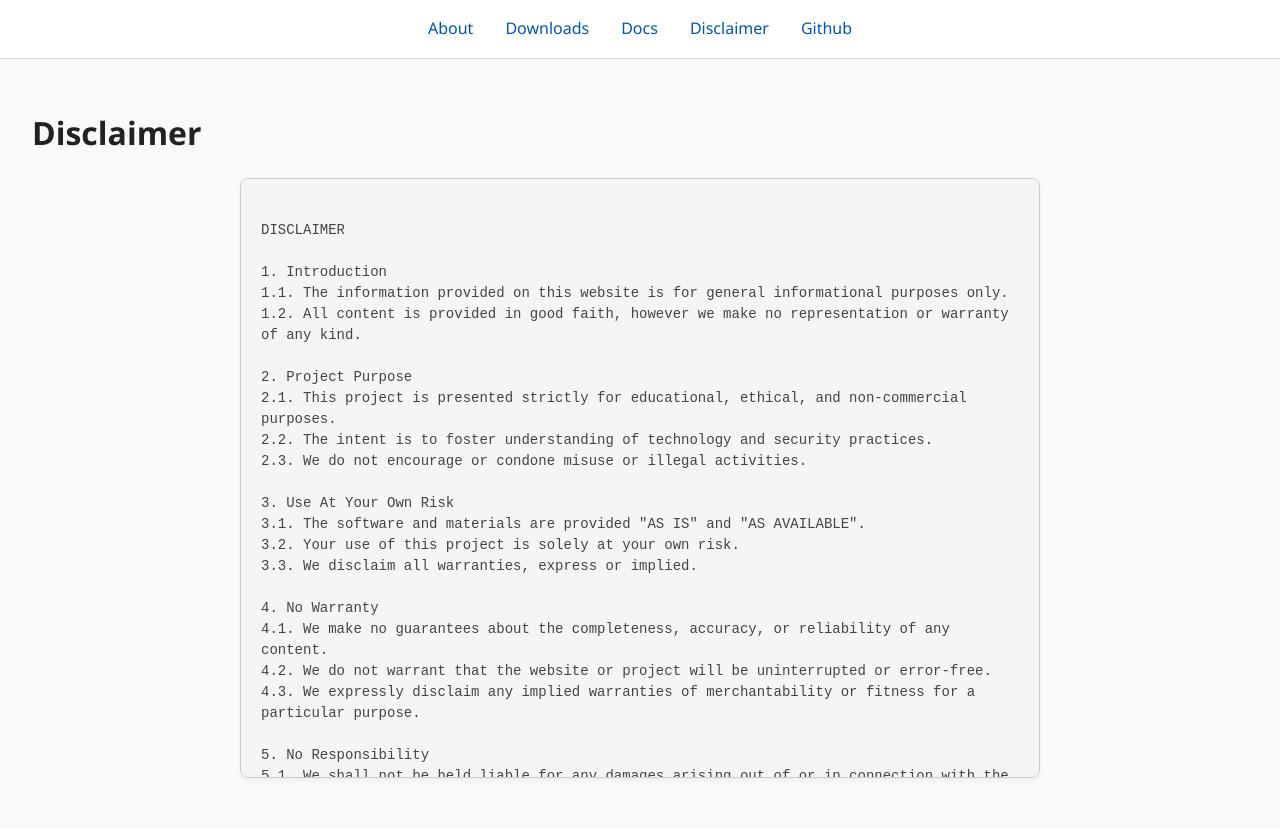
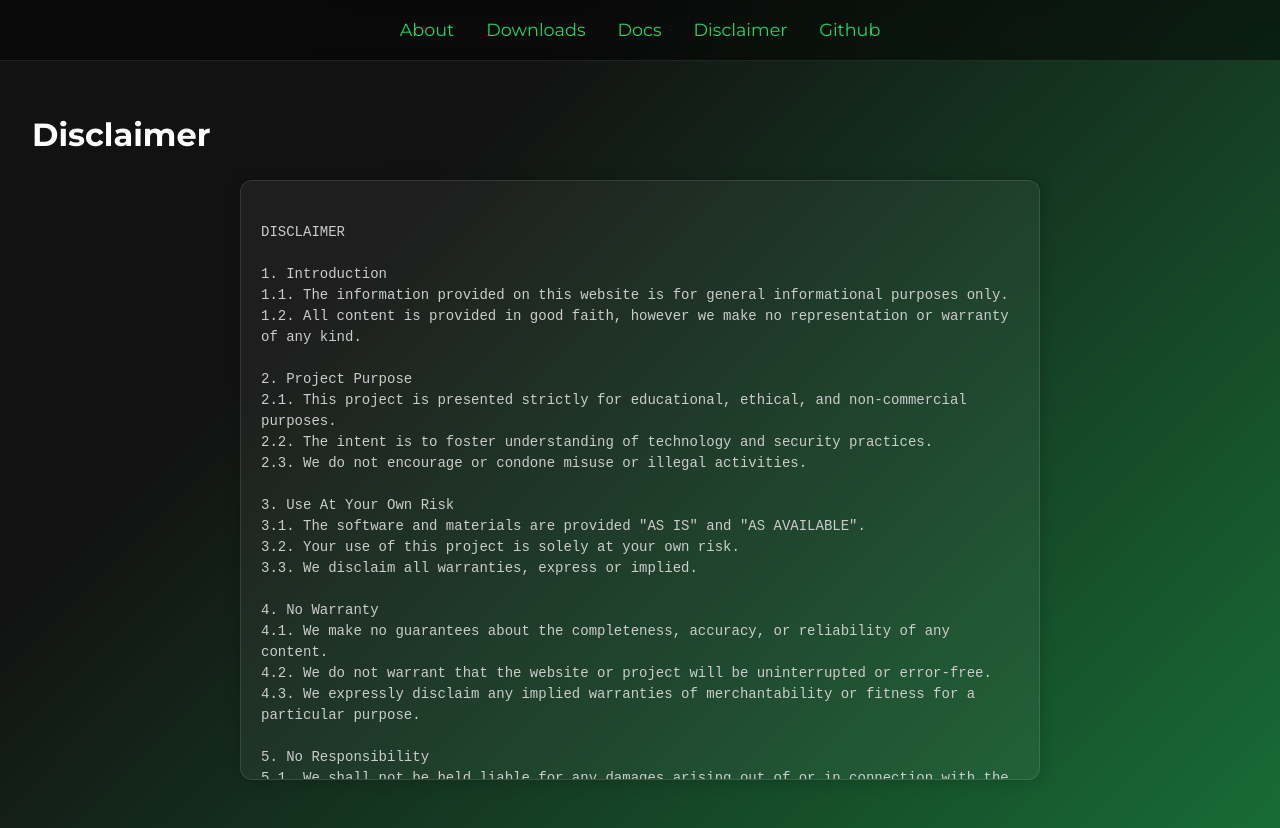
Before and after one commit to TS-DEV-JAVA/Spot-down, a plain HTML site: page website/disclaimer.html in a window 1280 px wide. Drawn offline with Linux system fonts and the light colour scheme.

Commit message:
Update style.css

```diff
--- a/website/style.css
+++ b/website/style.css
@@ -1,4 +1,6 @@
-/* Reset and base */
+@import url('https://fonts.googleapis.com/css2?family=Montserrat:wght@400;700&display=swap');
+
+/* Reset & Base */
 * {
     margin: 0;
     padding: 0;
@@ -7,11 +9,20 @@
 }
 
 body {
-  font-family: 'Segoe UI', sans-serif;
-  background-color: #f9f9f9;
-  color: #222;
+    font-family: 'Montserrat', sans-serif;
+    background: linear-gradient(-45deg, #1DB954, #121212, #191414, #1ed760);
+    background-size: 400% 400%;
+    animation: gradientBG 12s ease infinite;
+    color: white;
     overflow-x: hidden;
     line-height: 1.6;
+}
+
+/* Background animation */
+@keyframes gradientBG {
+    0% { background-position: 0% 50%; }
+    50% { background-position: 100% 50%; }
+    100% { background-position: 0% 50%; }
 }
 
 /* Navigation */
@@ -21,79 +32,271 @@ nav {
     align-items: center;
     gap: 2rem;
     padding: 1rem 2rem;
-  background: #ffffff;
-  border-bottom: 1px solid #ddd;
+    background: rgba(0,0,0,0.5);
+    border-bottom: 1px solid rgba(255,255,255,0.1);
+    backdrop-filter: blur(8px);
     position: sticky;
     top: 0;
     z-index: 1000;
+    animation: fadeDown 1s ease forwards;
+    transform: translateY(-20px);
+    opacity: 0;
+}
+
+@keyframes fadeDown {
+    to { transform: translateY(0); opacity: 1; }
 }
 
 nav a {
-  color: #0056b3;
+    color: #1ed760;
     font-weight: 500;
-  font-size: 1rem;
+    font-size: 1.1rem;
     text-decoration: none;
-  transition: color 0.3s ease;
+    transition: color 0.3s ease, text-shadow 0.3s ease;
 }
 
 nav a:hover {
-  color: #003d80;
+    color: #1DB954;
+    text-shadow: 0 0 10px rgba(30,215,96,0.8);
 }
 
 /* Main container */
 main {
     padding: 3rem 2rem;
+    animation: fadeIn 1.5s ease forwards;
+    transform: translateY(30px);
+    opacity: 0;
+}
+
+@keyframes fadeIn {
+    to { transform: translateY(0); opacity: 1; }
 }
 
 /* Card */
 .card {
-  background: #fff;
-  border: 1px solid #ddd;
-  border-radius: 10px;
-  padding: 1.5rem;
+    background: rgba(0,0,0,0.7);
+    border: 1px solid rgba(255,255,255,0.1);
+    border-radius: 20px;
+    padding: 2rem;
     margin: 2rem auto;
     max-width: 800px;
-  box-shadow: 0 2px 6px rgba(0, 0, 0, 0.08);
-  transition: box-shadow 0.3s ease;
+    box-shadow: 0 0 30px rgba(0,0,0,0.4);
+    backdrop-filter: blur(10px);
+    transition: transform 0.4s ease, box-shadow 0.4s ease;
 }
 
 .card:hover {
-  box-shadow: 0 4px 14px rgba(0, 0, 0, 0.12);
+    transform: scale(1.03);
+    box-shadow: 0 0 40px rgba(30,215,96,0.5);
 }
 
 /* Buttons */
 button {
-  background-color: #0056b3;
-  color: #fff;
+    background: linear-gradient(90deg, #1db954, #1ed760);
+    color: white;
     border: none;
-  border-radius: 6px;
-  padding: 0.6rem 1.5rem;
-  font-weight: 500;
+    border-radius: 25px;
+    padding: 0.8rem 2rem;
+    font-weight: bold;
     cursor: pointer;
     font-size: 1rem;
-  transition: background-color 0.3s ease;
+    transition: transform 0.25s ease, box-shadow 0.25s ease;
 }
 
 button:hover {
-  background-color: #003d80;
+    transform: scale(1.08);
+    box-shadow: 0 0 20px rgba(30,215,96,0.7);
 }
 
 /* Disclaimer Box */
 #disclaimerText {
     white-space: pre-wrap;
-  background-color: #f5f5f5;
-  border: 1px solid #ccc;
+    background-color: rgba(255,255,255,0.05);
+    border: 1px solid rgba(255,255,255,0.1);
     padding: 20px;
     margin-top: 20px;
-  border-radius: 8px;
-  box-shadow: 0 2px 4px rgba(0,0,0,0.05);
+    border-radius: 12px;
+    box-shadow: 0 0 15px rgba(0,0,0,0.2);
     max-height: 600px;
     overflow-y: auto;
     font-family: 'Courier New', Courier, monospace;
     font-size: 14px;
     line-height: 1.5;
-  color: #444;
+    color: #ccc;
     max-width: 800px;
     margin-left: auto;
     margin-right: auto;
+    animation: fadeUp 1.2s ease forwards;
+    transform: translateY(20px);
+    opacity: 0;
 }
+
+@keyframes fadeUp {
+    to { transform: translateY(0); opacity: 1; }
+}
+
+/* Scrollbar styling */
+#disclaimerText::-webkit-scrollbar {
+    width: 8px;
+}
+#disclaimerText::-webkit-scrollbar-track {
+    background: rgba(255,255,255,0.05);
+}
+#disclaimerText::-webkit-scrollbar-thumb {
+    background: #1db954;
+    border-radius: 4px;
+}
+#disclaimerText::-webkit-scrollbar-thumb:hover {
+    background: #1ed760;
+}
+@import url('https://fonts.googleapis.com/css2?family=Montserrat:wght@400;700&display=swap');
+
+/* Reset & Base */
+* {
+    margin: 0;
+    padding: 0;
+    box-sizing: border-box;
+    scroll-behavior: smooth;
+}
+
+body {
+    font-family: 'Montserrat', sans-serif;
+    background: linear-gradient(-45deg, #1DB954, #121212, #191414, #1ed760);
+    background-size: 400% 400%;
+    animation: gradientBG 12s ease infinite;
+    color: white;
+    overflow-x: hidden;
+    line-height: 1.6;
+}
+
+/* Background animation */
+@keyframes gradientBG {
+    0% { background-position: 0% 50%; }
+    50% { background-position: 100% 50%; }
+    100% { background-position: 0% 50%; }
+}
+
+/* Navigation */
+nav {
+    display: flex;
+    justify-content: center;
+    align-items: center;
+    gap: 2rem;
+    padding: 1rem 2rem;
+    background: rgba(0,0,0,0.5);
+    border-bottom: 1px solid rgba(255,255,255,0.1);
+    backdrop-filter: blur(8px);
+    position: sticky;
+    top: 0;
+    z-index: 1000;
+    animation: fadeDown 1s ease forwards;
+    transform: translateY(-20px);
+    opacity: 0;
+}
+
+@keyframes fadeDown {
+    to { transform: translateY(0); opacity: 1; }
+}
+
+nav a {
+    color: #1ed760;
+    font-weight: 500;
+    font-size: 1.1rem;
+    text-decoration: none;
+    transition: color 0.3s ease, text-shadow 0.3s ease;
+}
+
+nav a:hover {
+    color: #1DB954;
+    text-shadow: 0 0 10px rgba(30,215,96,0.8);
+}
+
+/* Main container */
+main {
+    padding: 3rem 2rem;
+    animation: fadeIn 1.5s ease forwards;
+    transform: translateY(30px);
+    opacity: 0;
+}
+
+@keyframes fadeIn {
+    to { transform: translateY(0); opacity: 1; }
+}
+
+/* Card */
+.card {
+    background: rgba(0,0,0,0.7);
+    border: 1px solid rgba(255,255,255,0.1);
+    border-radius: 20px;
+    padding: 2rem;
+    margin: 2rem auto;
+    max-width: 800px;
+    box-shadow: 0 0 30px rgba(0,0,0,0.4);
+    backdrop-filter: blur(10px);
+    transition: transform 0.4s ease, box-shadow 0.4s ease;
+}
+
+.card:hover {
+    transform: scale(1.03);
+    box-shadow: 0 0 40px rgba(30,215,96,0.5);
+}
+
+/* Buttons */
+button {
+    background: linear-gradient(90deg, #1db954, #1ed760);
+    color: white;
+    border: none;
+    border-radius: 25px;
+    padding: 0.8rem 2rem;
+    font-weight: bold;
+    cursor: pointer;
+    font-size: 1rem;
+    transition: transform 0.25s ease, box-shadow 0.25s ease;
+}
+
+button:hover {
+    transform: scale(1.08);
+    box-shadow: 0 0 20px rgba(30,215,96,0.7);
+}
+
+/* Disclaimer Box */
+#disclaimerText {
+    white-space: pre-wrap;
+    background-color: rgba(255,255,255,0.05);
+    border: 1px solid rgba(255,255,255,0.1);
+    padding: 20px;
+    margin-top: 20px;
+    border-radius: 12px;
+    box-shadow: 0 0 15px rgba(0,0,0,0.2);
+    max-height: 600px;
+    overflow-y: auto;
+    font-family: 'Courier New', Courier, monospace;
+    font-size: 14px;
+    line-height: 1.5;
+    color: #ccc;
+    max-width: 800px;
+    margin-left: auto;
+    margin-right: auto;
+    animation: fadeUp 1.2s ease forwards;
+    transform: translateY(20px);
+    opacity: 0;
+}
+
+@keyframes fadeUp {
+    to { transform: translateY(0); opacity: 1; }
+}
+
+/* Scrollbar styling */
+#disclaimerText::-webkit-scrollbar {
+    width: 8px;
+}
+#disclaimerText::-webkit-scrollbar-track {
+    background: rgba(255,255,255,0.05);
+}
+#disclaimerText::-webkit-scrollbar-thumb {
+    background: #1db954;
+    border-radius: 4px;
+}
+#disclaimerText::-webkit-scrollbar-thumb:hover {
+    background: #1ed760;
+}
```
Lines whose indentation alone changed are shown as unchanged.
